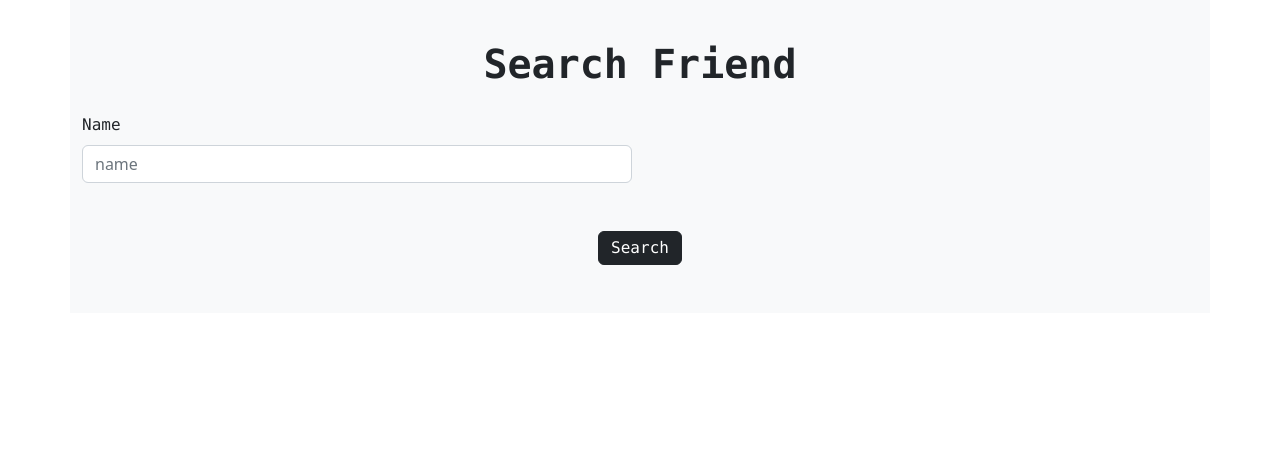
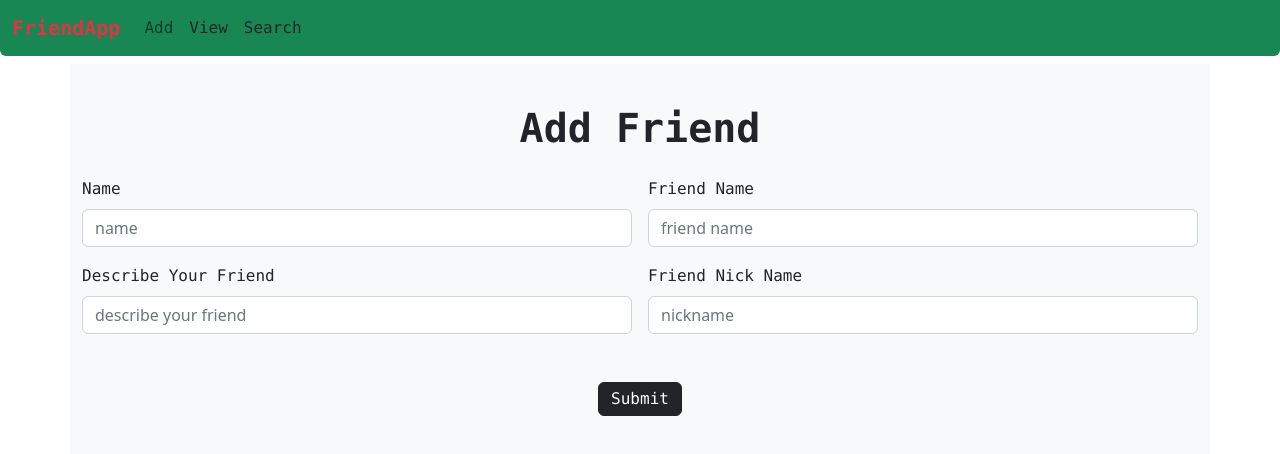
Before and after one commit to sufailbadushat/friend-angular-app, an Angular app: page /add in a window 1280 px wide. Before the commit this address led to /. Shown: the top 454 px of the page. Built offline with nearby package versions, Linux system fonts and the light colour scheme.

Commit message:
nav bar and route set

```diff
--- a/src/app/add-friend/add-friend.component.html
+++ b/src/app/add-friend/add-friend.component.html
@@ -1,3 +1,5 @@
+
+<app-nav-bar></app-nav-bar>
 
 <div class="container ">
     <div class="row bg-light">
--- a/src/app/app.component.html
+++ b/src/app/app.component.html
@@ -1,2 +1,2 @@
-<app-search-friend></app-search-friend>
+
 <router-outlet></router-outlet>
--- a/src/app/app.module.ts
+++ b/src/app/app.module.ts
@@ -6,17 +6,42 @@
 import { AddFriendComponent } from './add-friend/add-friend.component';
 import { ViewFriendComponent } from './view-friend/view-friend.component';
 import { SearchFriendComponent } from './search-friend/search-friend.component';
+import { NavBarComponent } from './nav-bar/nav-bar.component';
+import { RouterModule, Routes } from '@angular/router';
+
+const myRoute:Routes=
+[
+  {
+    path:"",
+    component:AddFriendComponent
+  },
+  {
+    path:"add",
+    component:AddFriendComponent
+  },
+  {
+    path:"view",
+    component:ViewFriendComponent
+  },
+  {
+    path:"search",
+    component:SearchFriendComponent
+  }
+]
+
 
 @NgModule({
   declarations: [
     AppComponent,
     AddFriendComponent,
     ViewFriendComponent,
-    SearchFriendComponent
+    SearchFriendComponent,
+    NavBarComponent
   ],
   imports: [
     BrowserModule,
-    AppRoutingModule
+    AppRoutingModule,
+    RouterModule.forRoot(myRoute)
   ],
   providers: [],
   bootstrap: [AppComponent]
--- /dev/null
+++ b/src/app/nav-bar/nav-bar.component.html
@@ -0,0 +1,22 @@
+<nav class="navbar navbar-expand-lg navbar-primary bg-success rounded-bottom mb-2 ">
+    <div class="container-fluid">
+        <a class="navbar-brand text-danger font-monospace ml-4 " style="font-weight:bold " routerLink="/">FriendApp</a>
+        <button class="navbar-toggler" type="button" data-bs-toggle="collapse" data-bs-target="#navbarNav" aria-controls="navbarNav" aria-expanded="false" aria-label="Toggle navigation">
+            <span class="navbar-toggler-icon"></span>
+          </button>
+    <div class="collapse navbar-collapse " id="navbarNav">
+        <ul class="navbar-nav ">
+            <li class="nav-item active">
+                <a class="nav-link  font-monospace " routerLink="/add">Add</a>
+            </li>
+            <li class="nav-item">
+                <a class="nav-link font-monospace text-dark" routerLink="/view">View</a>
+            </li>
+            <li class="nav-item">
+                <a class="nav-link font-monospace text-dark" routerLink="/search">Search</a>
+            </li>
+
+        </ul>
+    </div>
+    </div>
+</nav>
--- a/src/app/search-friend/search-friend.component.html
+++ b/src/app/search-friend/search-friend.component.html
@@ -1,3 +1,6 @@
+
+<app-nav-bar></app-nav-bar>
+
 
 <div class="container ">
     <div class="row bg-light">
--- a/src/app/view-friend/view-friend.component.html
+++ b/src/app/view-friend/view-friend.component.html
@@ -1,10 +1,11 @@
 
+<app-nav-bar></app-nav-bar>
 
 
 <div class="container ">
     <div class="row">
         <div class="col col-12 col-sm-12 col-md-12 col-lg-12 col-xl-12 col-xxl-12">
-            <table class="table font-monospace ">
+            <table class="table font-monospace  ">
                 <thead class="bg-secondary">
                     <tr>
 
```
Also changed, not shown: src/app/nav-bar/nav-bar.component.ts (added, +10 -0 lines), src/app/nav-bar/nav-bar.component.css (added).
